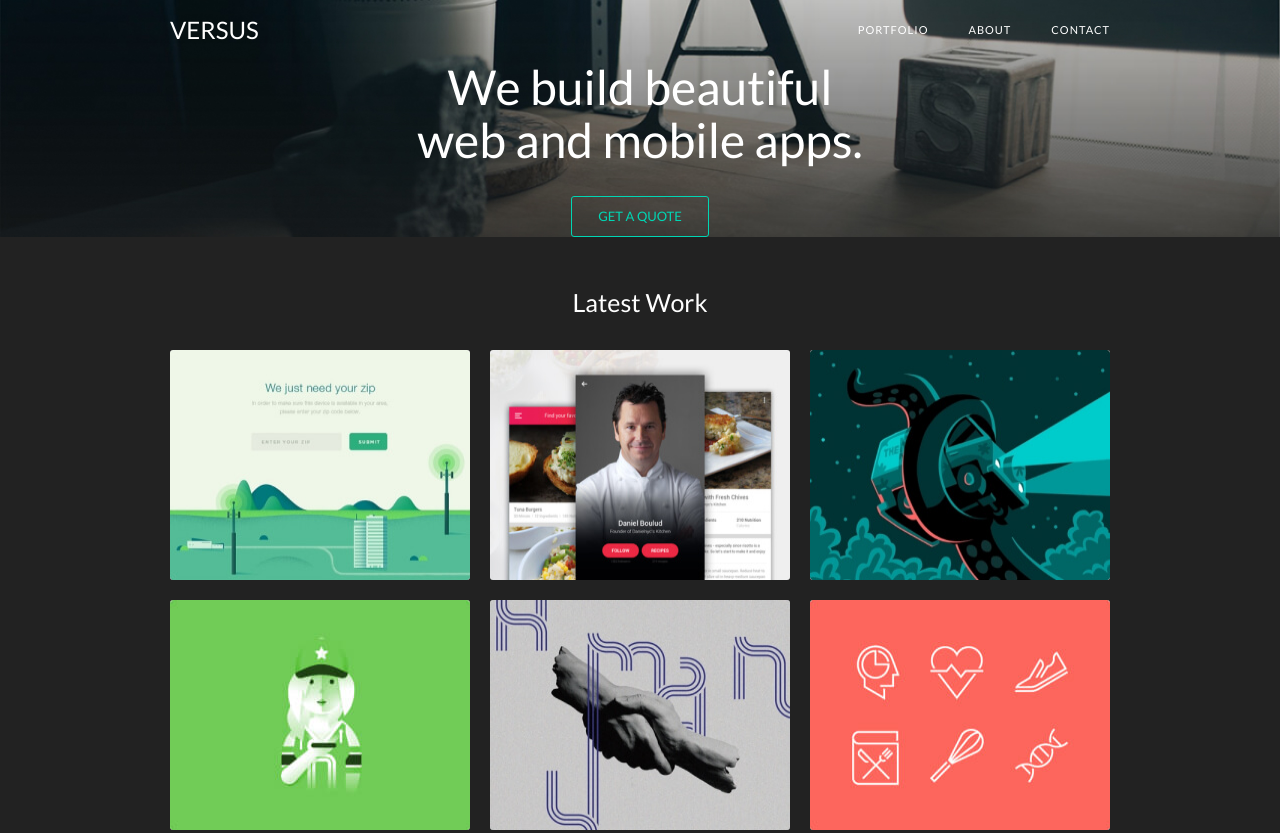
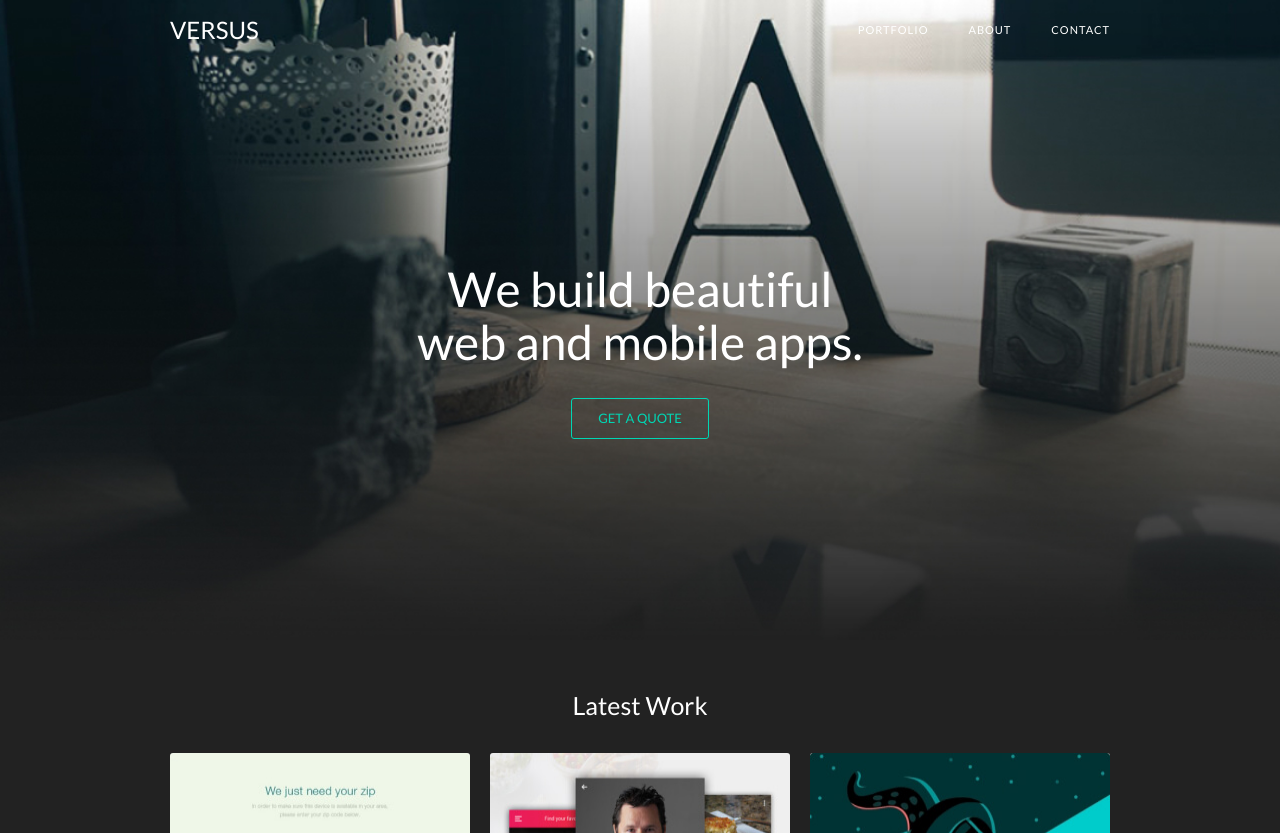
Before and after one commit to Komilxon/Versus-loyihasi, a plain HTML site: page index.html in a window 1280 px wide. Shown: the top 833 px of the page. Drawn offline with Linux system fonts and the light colour scheme.

Commit message:
versus new site

```diff
--- a/css/main.css
+++ b/css/main.css
@@ -62,8 +62,8 @@ body {
 }
 /* SITE HEADER */
 .site-header {
-    width: 100%;
-    height: 80vh;
+    min-width: 100%;
+    min-height: 80vh;
     background-image: url(../images/Site-img.jpg);
     background-size: cover;
     background-repeat: no-repeat;
```
